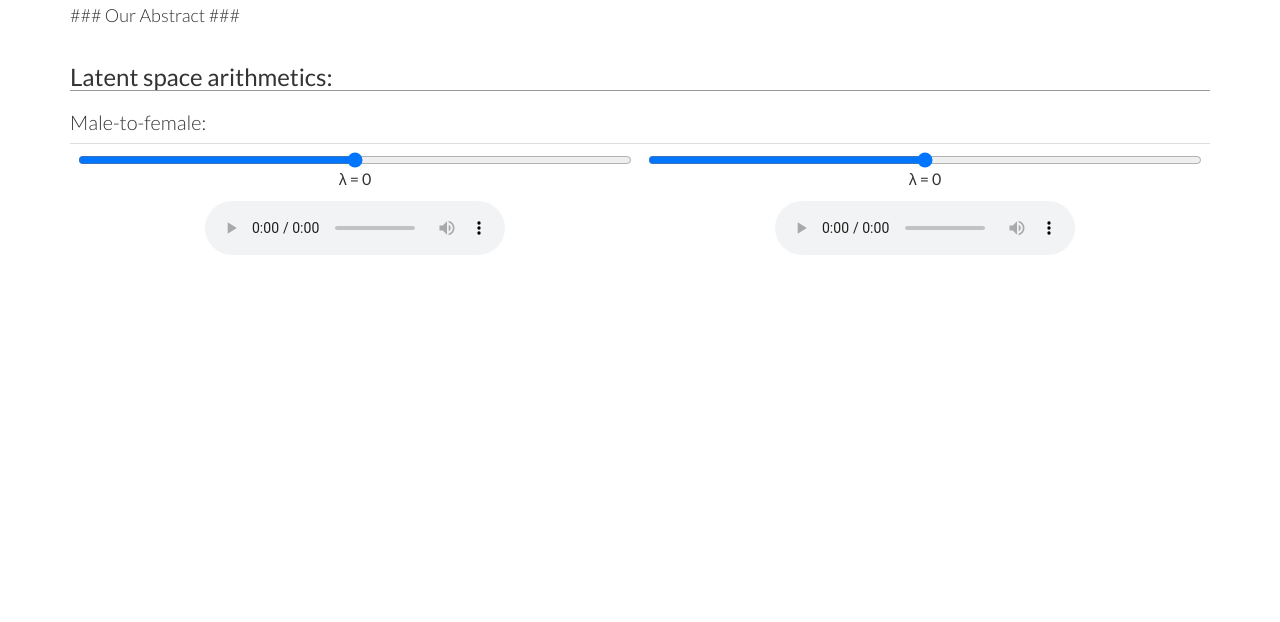
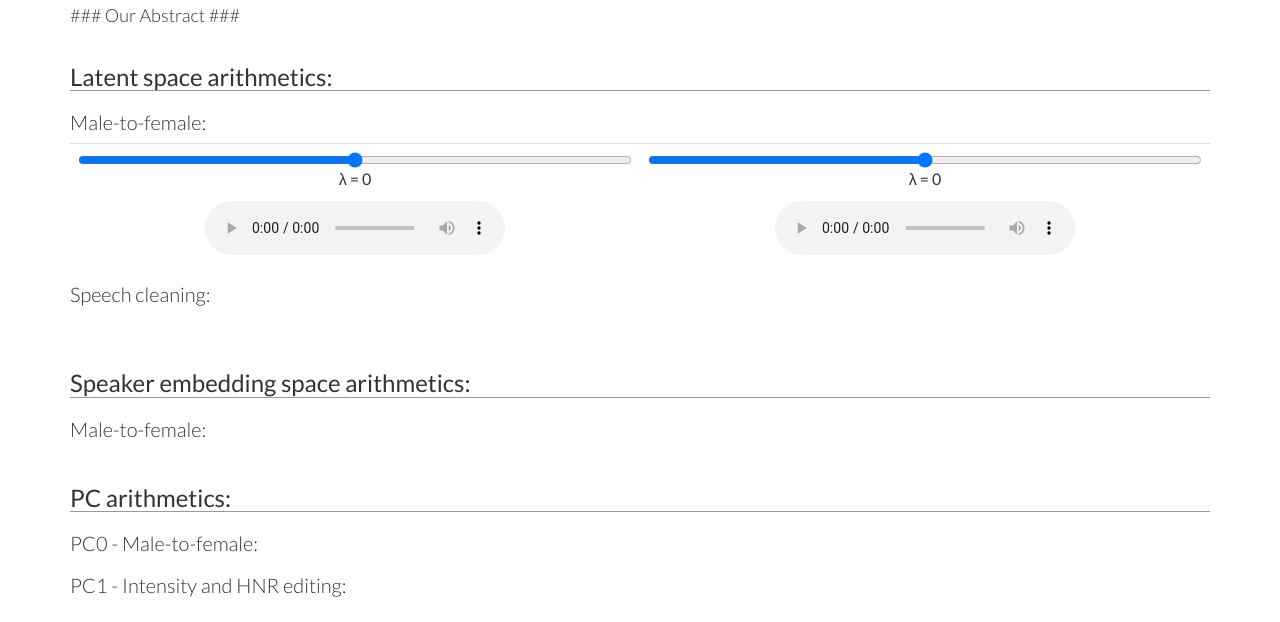
Before and after one commit to mirivar/latent-analysis, a plain HTML site: page index.html in a window 1280 px wide. Shown: the part 921-1543 px from the top of the page. Before the commit the page ends 1220 px from the top, so only its background shows below. Drawn offline with nearby package versions, Linux system fonts and the light colour scheme.

Commit message:
Added skeleton

```diff
--- a/index.html
+++ b/index.html
@@ -96,7 +96,27 @@
                 </tr>
             </tbody>
         </table>
+
+        <h3>Speech cleaning:</h3>
+        <table class="table table-responsive">
+            <tbody>
+            </tbody>
+        </table>
+
     </div>
+
+    <div class="container" id="abstractdiv">
+        <h2>Speaker embedding space arithmetics:</h2>
+        <h3>Male-to-female:</h3>
+    </div>
+
+
+    <div class="container" id="abstractdiv">
+        <h2>PC arithmetics:</h2>
+        <h3>PC0 - Male-to-female:</h3>
+        <h3>PC1 - Intensity and HNR editing:</h3>
+    </div>
+
 </body>
 
 </html>
```
